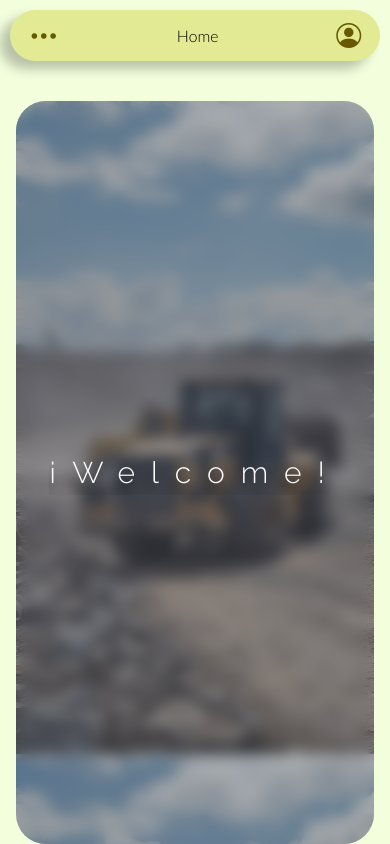
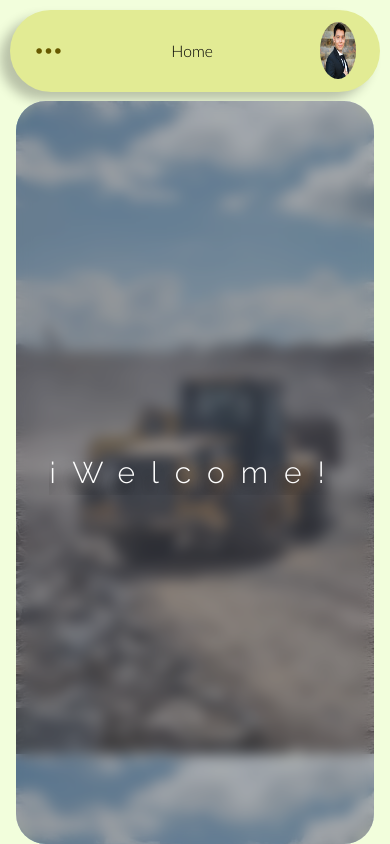
Before and after one commit to Ismael1699/itecsa-app, a React (Create React App) app: page / in a window 390 px wide. Built offline with nearby package versions, Linux system fonts and the light colour scheme.

Commit message:
se implementa img al navbarMobile, corregi parametros responsive

```diff
--- a/src/components/NavMobile.js
+++ b/src/components/NavMobile.js
@@ -2,6 +2,7 @@ import React from 'react';
 import MenuMobile from './MenuMobile';
 import '../styles/NavMobile.css';
 import { Component, useState } from 'react';
+import user from '../img/user.jpeg';
 
 const NavMobile = ({
 	homePage,
@@ -29,7 +30,10 @@ const NavMobile = ({
 				toggleMenuButton={toggleMenuButton}
 			/>
 			<p>{loadPage}</p>
-			<i id='user-icon' className='bi bi-person-circle'></i>
+			<div className='img-navmobile'>
+				<img src={user}></img>
+			</div>
+			{/* <i id='user-icon' className='bi bi-person-circle'></i> */}
 		</div>
 	);
 };
--- a/src/styles/MenuMobile.css
+++ b/src/styles/MenuMobile.css
@@ -1,6 +1,7 @@
 
 
 #menu-icon{
+    margin-left: 1.5rem;
     font-size: 30px;
     font-weight: 20px;
     color: var(--accent-color);
--- a/src/styles/NavMobile.css
+++ b/src/styles/NavMobile.css
@@ -4,14 +4,27 @@
     flex-direction: row;
     justify-content: space-between;
     align-items: center;
-    padding: 0 1.2rem 0 1.2rem;
+
+    height: calc(100% - 1.2rem);
+    width: calc(100% - 1.2rem);
     margin: 0.6rem;
     border-radius: 3rem;
     box-shadow: -10px 8px 12px #0000003d;
 }
 
+    .img-navmobile{
+        margin-right: 1.5rem;
+        width: 36px;
+        height: 70%;
+    }
 
-#user-icon{
+    .img-navmobile img {
+        width: 100%;
+        height: 100%;
+        border-radius: 50%;
+    }
+
+/* #user-icon{
     color: var(--accent-color);
     font-size: 25px;
-}
+} */
```
